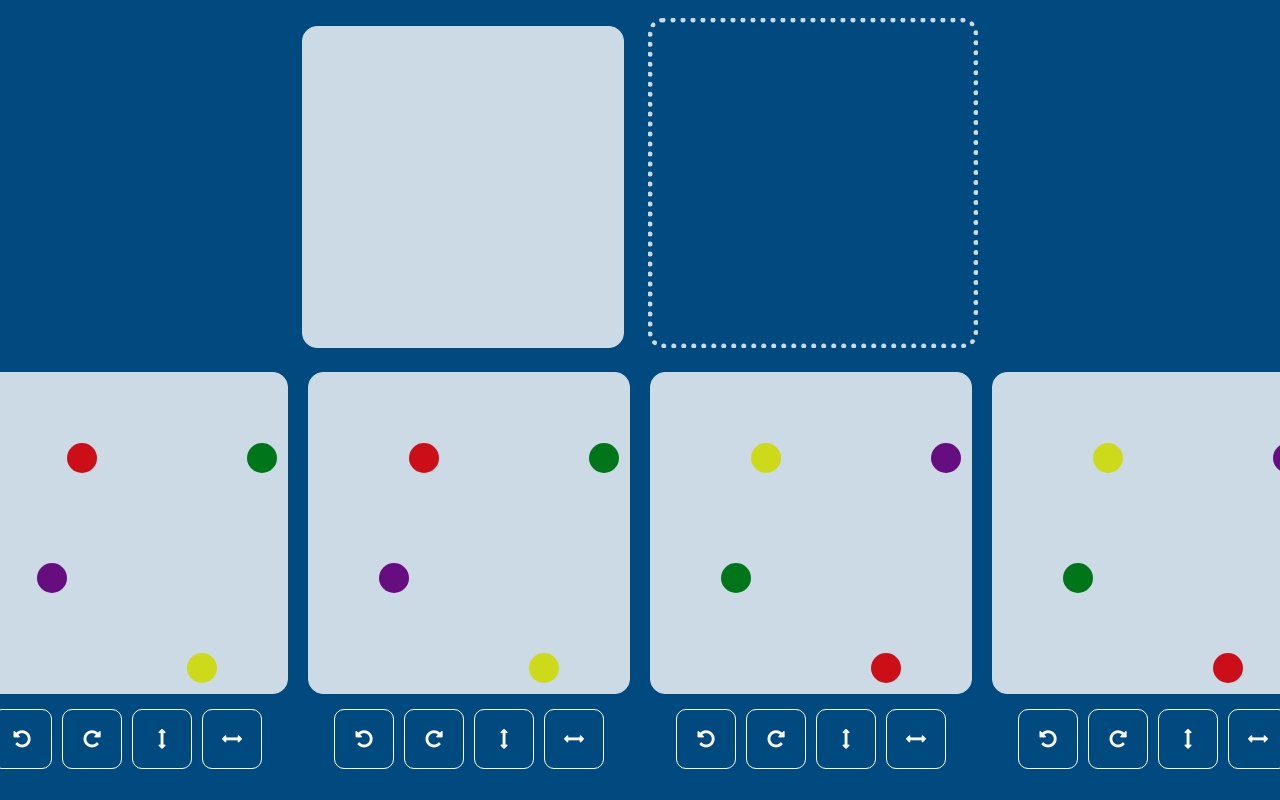
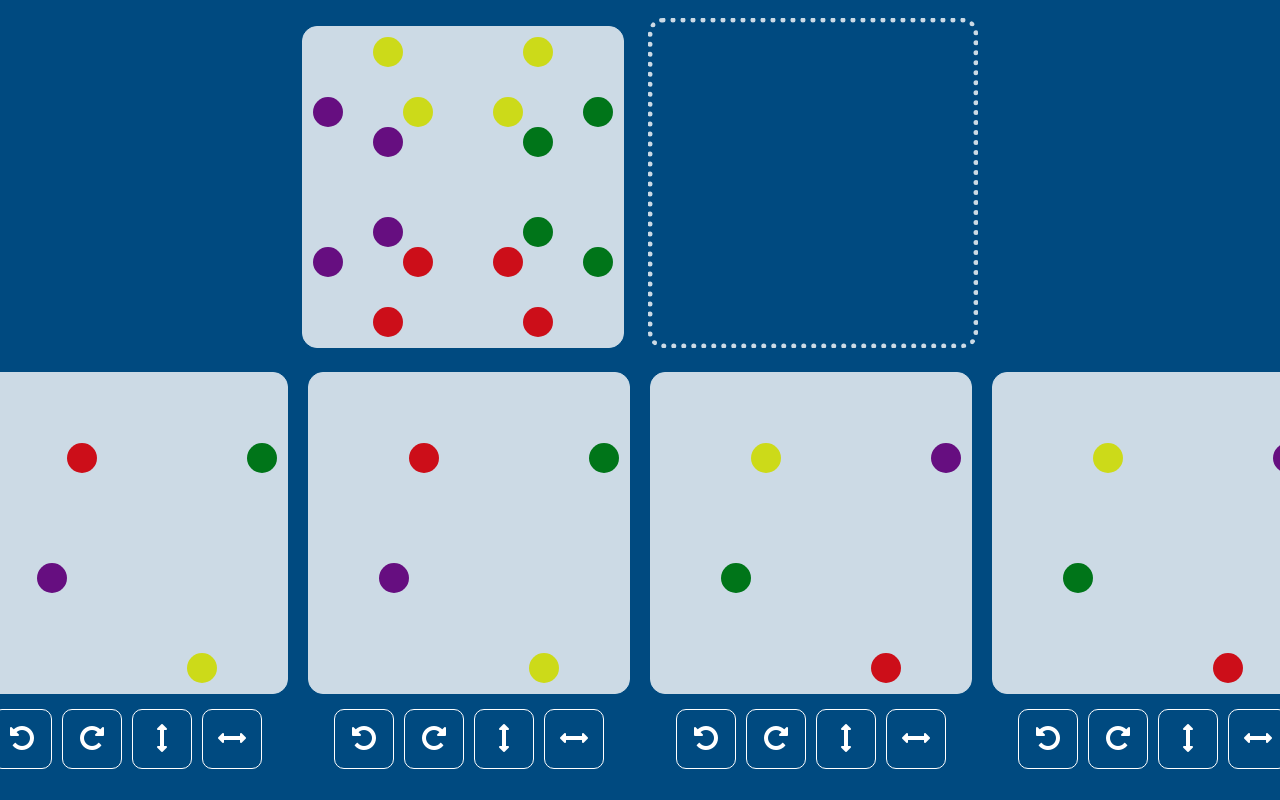
Before and after one commit to acmeff/on-the-dot, a website built with webpack: page index.html in a window 1280 px wide. Shown: the top 800 px of the page. Built offline with nearby package versions, Linux system fonts and the light colour scheme.

Commit message:
Create Target class, hard-code test example

```diff
--- a/css/card.css
+++ b/css/card.css
@@ -30,7 +30,7 @@ button {
   border-radius: 10px;
   margin: 5px;
   outline: none;
-  font-size: 20px;
+  font-size: 28px;
 }
 
 button:hover{
--- a/lib/card.js
+++ b/lib/card.js
@@ -1,5 +1,5 @@
 class Card {
-  constructor(ctx, gPos, pPos, rPos, yPos, num, canvas){
+  constructor(ctx, canvas, gPos, pPos, rPos, yPos, num){
     this.zIdx = 0;
     this.ctx = ctx;
     this.canvas = canvas;
--- a/lib/entry.js
+++ b/lib/entry.js
@@ -1,4 +1,5 @@
 const Card = require('./card');
+const Target = require('./target_pattern');
 
 document.addEventListener("DOMContentLoaded", () => {
   const targetCanvas = document.getElementById('target-canvas');
@@ -16,25 +17,25 @@ document.addEventListener("DOMContentLoaded", () => {
   canvas1.width = 300;
   canvas1.height = 300;
   const ctx1 = canvas1.getContext('2d');
-  const card1 = new Card(ctx1, [285,75], [75, 195], [105, 75], [225, 285], 1, canvas1);
+  const card1 = new Card(ctx1, canvas1, [285,75], [75, 195], [105, 75], [225, 285], 1);
 
   const canvas2=document.getElementById('canvas-2');
   canvas2.width = 300;
   canvas2.height = 300;
   const ctx2 = canvas2.getContext('2d');
-  const card2 = new Card(ctx2, [285,75], [75, 195], [105, 75], [225, 285], 2, canvas2);
+  const card2 = new Card(ctx2, canvas2, [285,75], [75, 195], [105, 75], [225, 285], 2);
 
   const canvas3=document.getElementById('canvas-3');
   canvas3.width = 300;
   canvas3.height = 300;
   const ctx3 = canvas3.getContext('2d');
-  const card3 = new Card(ctx3, [75, 195], [285,75], [225, 285], [105, 75], 3, canvas3);
+  const card3 = new Card(ctx3, canvas3, [75, 195], [285,75], [225, 285], [105, 75], 3);
 
   const canvas4=document.getElementById('canvas-4');
   canvas4.width = 300;
   canvas4.height = 300;
   const ctx4 = canvas4.getContext('2d');
-  const card4 = new Card(ctx4, [75, 195], [285,75], [225, 285], [105, 75], 4, canvas4);
+  const card4 = new Card(ctx4, canvas4, [75, 195], [285,75], [225, 285], [105, 75], 4);
 
-
+  const target = new Target(card1, card2, card3, card4, targetCtx, targetCanvas);
 });
--- a/lib/target_pattern.js
+++ b/lib/target_pattern.js
@@ -1,8 +1,40 @@
+const Card = require('./card');
 
-class Target {
-  constructor(){
+class Target extends Card {
+  constructor(c1, c2, c3, c4, ctx, canvas){
+    super(ctx, canvas);
+    this.c1 = c1;
+    this.c2 = c2;
+    this.c3 = c3;
+    this.c4 = c4;
+    this.ctx = ctx;
+    this.canvas = canvas;
 
+    this.draw(c1);
   }
+
+  draw(card){
+  }
+
+  drawDots(){
+    this.drawDot([105, 75], "yellow");
+    this.drawDot([75, 15], "yellow");
+    this.drawDot([195, 75], "yellow");
+    this.drawDot([225, 15], "yellow");
+    this.drawDot([225, 195], "green");
+    this.drawDot([285, 225], "green");
+    this.drawDot([225, 105], "green");
+    this.drawDot([285, 75], "green");
+    this.drawDot([225, 285], "red");
+    this.drawDot([195, 225], "red");
+    this.drawDot([105, 225], "red");
+    this.drawDot([75, 285], "red");
+    this.drawDot([15, 225], "purple");
+    this.drawDot([75, 195], "purple");
+    this.drawDot([75, 105], "purple");
+    this.drawDot([15, 75], "purple");
+  }
+
 
 
 
```
